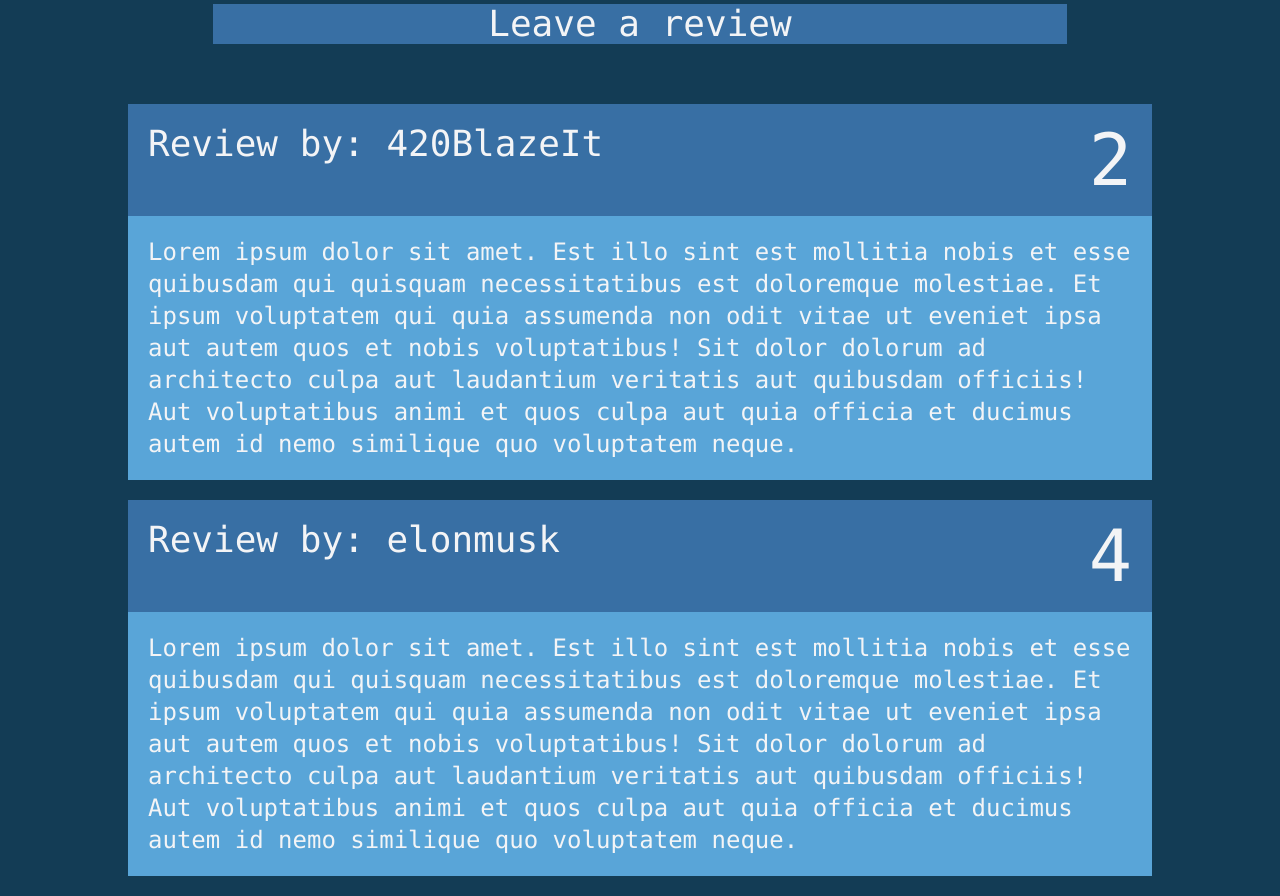
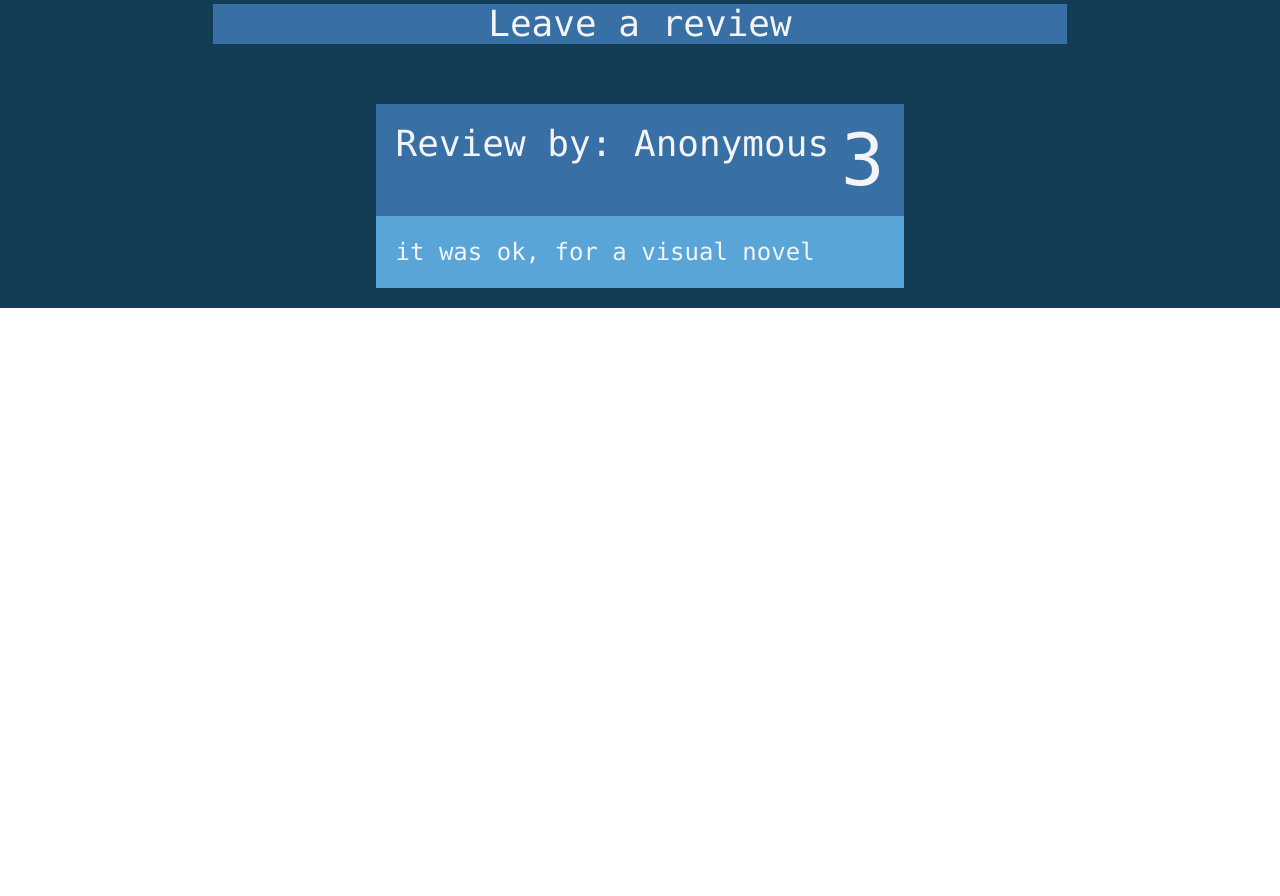
Before and after one commit to oskarilindroos/gamereviews-webapp, a React (Vite) app in the folder frontend/: page /reviews/1 in a window 1280 px wide. Shown: the part 700-1596 px from the top of the page. After the commit the page ends 1008 px from the top, so only its background shows below. Built offline with nearby package versions, Linux system fonts and the light colour scheme.

Commit message:
#53 changed GameReviewData type to conform with JSON template

```diff
--- /dev/null
+++ b/frontend/src/API/Reviews/GetReviews.ts
@@ -0,0 +1 @@
+// Returns a list of reviews for a single game
--- /dev/null
+++ b/frontend/src/API/Users/GetUserById.ts
@@ -0,0 +1,13 @@
+// Return the user's info based on ID
+import { UserData } from "../../Types"
+// TODO: Make actual API implmenetation
+
+const getUserById = (id: string): UserData => {
+    return {
+        id,
+        user_name: "user " + id,
+        email: "test@user.com"
+    }
+}
+
+export default getUserById
--- a/frontend/src/Components/GameReview.tsx
+++ b/frontend/src/Components/GameReview.tsx
@@ -1,15 +1,25 @@
+import { useState, useEffect } from "react";
+
 import { GameReviewData } from "../Types"
+import { UserData } from "../Types";
+import getUserById from "../API/Users/GetUserById";
+
 type props = {
     review: GameReviewData
 }
 
 const GameReview = ({ review }: props) => {
-    const { userName, reviewText, score } = review;
+    const [user, setUser] = useState<UserData>({
+        id: "",
+        user_name: "Anonymous",
+        email: ""
+    })
+    const { userId, reviewText, rating } = review;
     return (
         <div className="my-5">
             <div className="bg-bice-blue flex flex-row max-[350px]:flex-col justify-between p-5">
-                <p className="text-2xl sm:text-4xl mr-3">Review by: {userName}</p>
-                <p className="text-7xl max-md:text-4xl">{score}</p>
+                <p className="text-2xl sm:text-4xl mr-3">Review by: {user.user_name}</p>
+                <p className="text-7xl max-md:text-4xl">{rating}</p>
             </div>
             <div className="bg-picton-blue text-lg md:text-2xl p-5">
                 {reviewText}
--- a/frontend/src/Components/ReviewForm.tsx
+++ b/frontend/src/Components/ReviewForm.tsx
@@ -12,19 +12,24 @@ type props = {
 const ReviewForm = ({ submitHandler }: props) => {
 
     const { register, handleSubmit } = useForm<GameReviewData>()
-    const [defaultReview, setDefaultReview] = useState({ score: 3, reviewText: "" })
+    const [defaultReview, setDefaultReview] = useState({ ratingInt: 3, reviewText: "" })
     const parameters = useParams()
 
     useEffect(() => {
         if (parameters.reviewId) {
             // TODO: Fetch actual reviewInfo with reviewId
             const oldReview: GameReviewData = {
-                userName: "elonmusk420",
-                reviewText: "This is the worst game ever",
-                score: 1
+                reviewId: 1,
+                igdbId: "131913",
+                userId: null,
+                reviewText: "it was ok, for a visual novel",
+                rating: "3",
+                createdAt: "2024-04-06T14:14:49Z",
+                updatedAt: "2024-04-06T14:14:49Z"
             }
-            const { score, reviewText } = oldReview
-            setDefaultReview({ score, reviewText })
+            const { rating, reviewText } = oldReview
+            const ratingInt = parseInt(rating)
+            setDefaultReview({ ratingInt, reviewText })
         }
     }, [parameters.reviewId])
 
@@ -34,7 +39,7 @@ const ReviewForm = ({ submitHandler }: props) => {
                 <div className="my-2">
                     <label htmlFor="score">Score:</label>
                     {/* Create a dropdown with 5 elements */}
-                    <select id="score" {...register("score")} value={defaultReview.score} className="bg-bice-blue py-2 px-4 rounded-md"
+                    <select id="score" {...register("rating")} value={defaultReview.ratingInt} className="bg-bice-blue py-2 px-4 rounded-md"
                         onChange={(event: React.ChangeEvent<HTMLSelectElement>) => { setDefaultReview((oldVal) => ({ ...oldVal, score: parseInt(event.target.value) })) }}>{/* Had to do it this way, can't change the value otherwise */}
                         {[...Array(5)].map((_, n) => (
                             <option key={n + 1} value={n + 1} >
--- a/frontend/src/Pages/GameReviewPage.tsx
+++ b/frontend/src/Pages/GameReviewPage.tsx
@@ -5,18 +5,13 @@ import { GameReviewData } from "../Types"
 
 const dummyData: GameReviewData[] = [
     {
-        score: 2,
-        userName: "420BlazeIt",
-        reviewText: `Lorem ipsum dolor sit amet. Est illo sint est mollitia nobis et esse quibusdam qui quisquam necessitatibus est doloremque molestiae. Et ipsum voluptatem qui quia assumenda non odit vitae ut eveniet ipsa aut autem quos et nobis voluptatibus!
-
-        Sit dolor dolorum ad architecto culpa aut laudantium veritatis aut quibusdam officiis! Aut voluptatibus animi et quos culpa aut quia officia et ducimus autem id nemo similique quo voluptatem neque.`
-    },
-    {
-        score: 4,
-        userName: "elonmusk",
-        reviewText: `Lorem ipsum dolor sit amet. Est illo sint est mollitia nobis et esse quibusdam qui quisquam necessitatibus est doloremque molestiae. Et ipsum voluptatem qui quia assumenda non odit vitae ut eveniet ipsa aut autem quos et nobis voluptatibus!
-
-        Sit dolor dolorum ad architecto culpa aut laudantium veritatis aut quibusdam officiis! Aut voluptatibus animi et quos culpa aut quia officia et ducimus autem id nemo similique quo voluptatem neque.`
+        reviewId: 1,
+        igdbId: "131913",
+        userId: null,
+        reviewText: "it was ok, for a visual novel",
+        rating: "3",
+        createdAt: "2024-04-06T14:14:49Z",
+        updatedAt: "2024-04-06T14:14:49Z"
     }
 ]
 
@@ -86,7 +81,7 @@ const GameReviewPage = () => {
 function averageScore(reviews: GameReviewData[]): number {
     let average = 0;
     if (reviews.length !== 0) {
-        reviews.map(item => average += item.score);
+        reviews.map(item => average += parseInt(item.rating));
         average /= reviews.length;
     }
     // Round to two decimal places
--- a/frontend/src/Pages/WriteReviewPage.tsx
+++ b/frontend/src/Pages/WriteReviewPage.tsx
@@ -16,16 +16,16 @@ const WriteReviewPage = () => {
     }
     const parameters = useParams()
     const submitHandler = async (data: GameReviewData) => {
-        const { reviewText, score } = data
+        const { reviewText, rating } = data
         if (parameters.reviewId) {
             // TODO: Call PUT endpoint
             console.log(`Editing existing review\nID: ${parameters.reviewId}`)
-            console.log(`Game: ${parameters.gameId}\nScore: ${score}\n Review: ${reviewText}`)
+            console.log(`Game: ${parameters.gameId}\nScore: ${rating}\n Review: ${reviewText}`)
         } else {
             // TODO: Call POST endpoint
 
             console.log(`Posting new review:`)
-            console.log(`Game: ${parameters.gameId}\nScore: ${score}\n Review: ${reviewText}`)
+            console.log(`Game: ${parameters.gameId}\nScore: ${rating}\n Review: ${reviewText}`)
         }
     }
 
--- a/frontend/src/Types.ts
+++ b/frontend/src/Types.ts
@@ -6,9 +6,19 @@ export type GameSummary = {
 }
 
 export type GameReviewData = {
-    userName: string,
-    reviewText: string
-    score: number,
+    reviewId: number;
+    igdbId: string;
+    userId: null | string;
+    reviewText: string;
+    rating: string;
+    createdAt: string;
+    updatedAt: string;
+}
+
+export type UserData = {
+    id: string,
+    user_name: string,
+    email: string
 }
 
 export type UserReviewData = {
```
